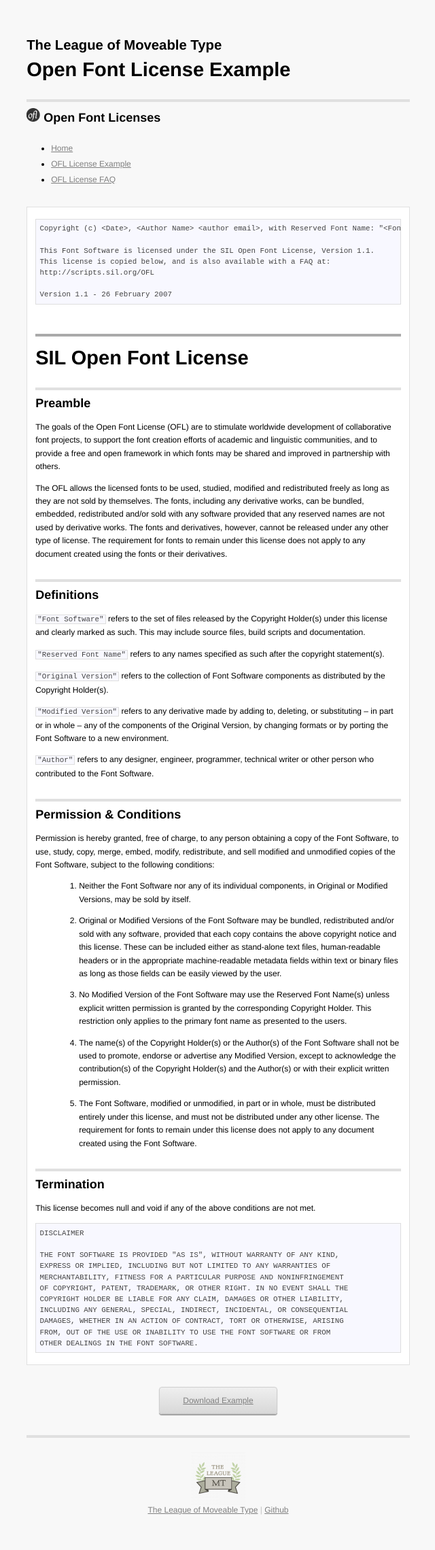
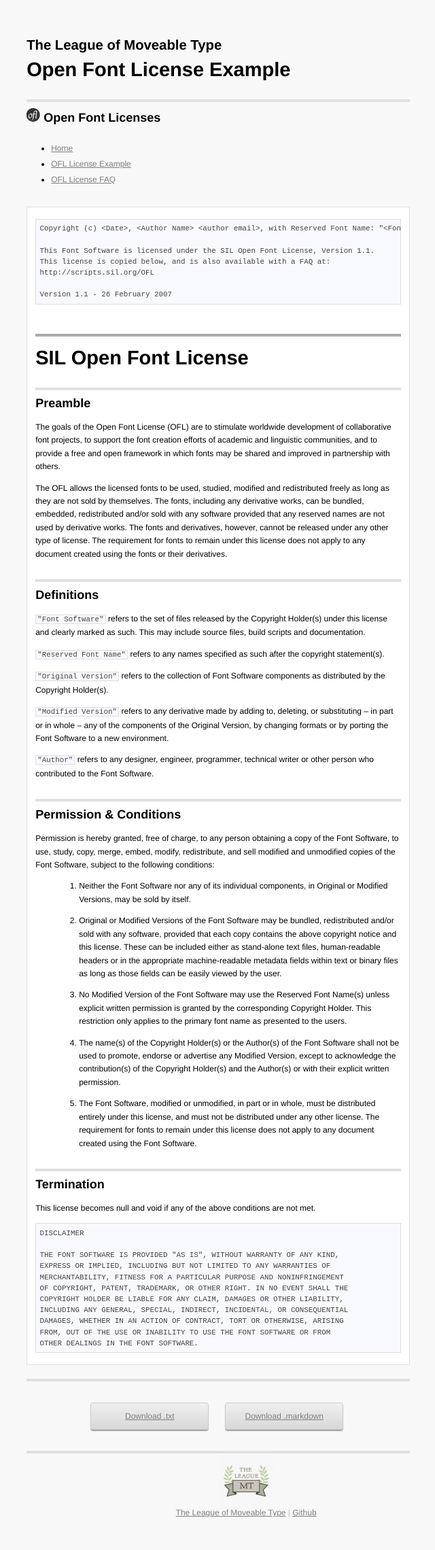
Before and after one commit to theleagueof/licenses, a Jekyll site: the page built from ofl.markdown, in a window 1280 px wide. Shown: the whole page at 68% size, without its empty margins (319-959 px from the left). Built offline with Jekyll 4.4.1, drawn with Linux system fonts in a browser that asks for light colours.

Commit message:
download buttons for both txt and markdown, and new style for buttons

```diff
--- a/_layouts/default.html
+++ b/_layouts/default.html
@@ -17,7 +17,9 @@
 			{{ content }}
 	</article>
 	{% if page.download %}
-			<a href="{{ page.download }}" class="download">Download Example</a>
+		<footer>
+			<a href="https://github.com/theleagueof/licenses/raw/master/{{ page.download }}.txt" class="download">Download .txt</a> <a href="https://github.com/theleagueof/licenses/raw/master/{{ page.download }}.markdown" class="download">Download .markdown</a>
+		</footer>
 	{% endif %}
 
 	<footer class="signature">
--- a/ofl-faq.markdown
+++ b/ofl-faq.markdown
@@ -3,7 +3,7 @@
 title: "Open Font License FAQ"
 class: ofl-faq
 url: /ofl-faq
-download: https://github.com/theleagueof/LeagueGothic/raw/master/OFL-FAQ.markdown
+download: ofl-faq
 ---
 
 	Version 1.1-update2 - 23 August 2010 | (See http://scripts.sil.org/OFL for updates)
--- a/ofl.markdown
+++ b/ofl.markdown
@@ -2,7 +2,7 @@
 layout: default
 title: "Open Font License Example"
 class: ofl
-download: https://github.com/theleagueof/LeagueGothic/raw/master/OFL.markdown
+download: ofl
 ---
 
 	Copyright (c) <Date>, <Author Name> <author email>, with Reserved Font Name: "<Font Name>".
--- a/style.css
+++ b/style.css
@@ -16,9 +16,10 @@
 .github footer {
     border-top: 4px solid #e0e0e0;
     margin-top: 1.618em;
-    padding-top: 1.618em;
+    padding-left: 6.853em;
     text-align:center;
     color: silver;
+    clear:both;
 }
 
 .github footer img {
@@ -32,10 +33,11 @@
     border: 1px solid #e0e0e0;
 }
 
-.github a.download {
+.github footer a.download {
     display:block;
+    float:left;
     width: 133.066px;
-    margin: 2.618em auto;
+    margin: 2.618em 1em;
     padding: 1em 1.618em;
     text-align: center;
 
```
